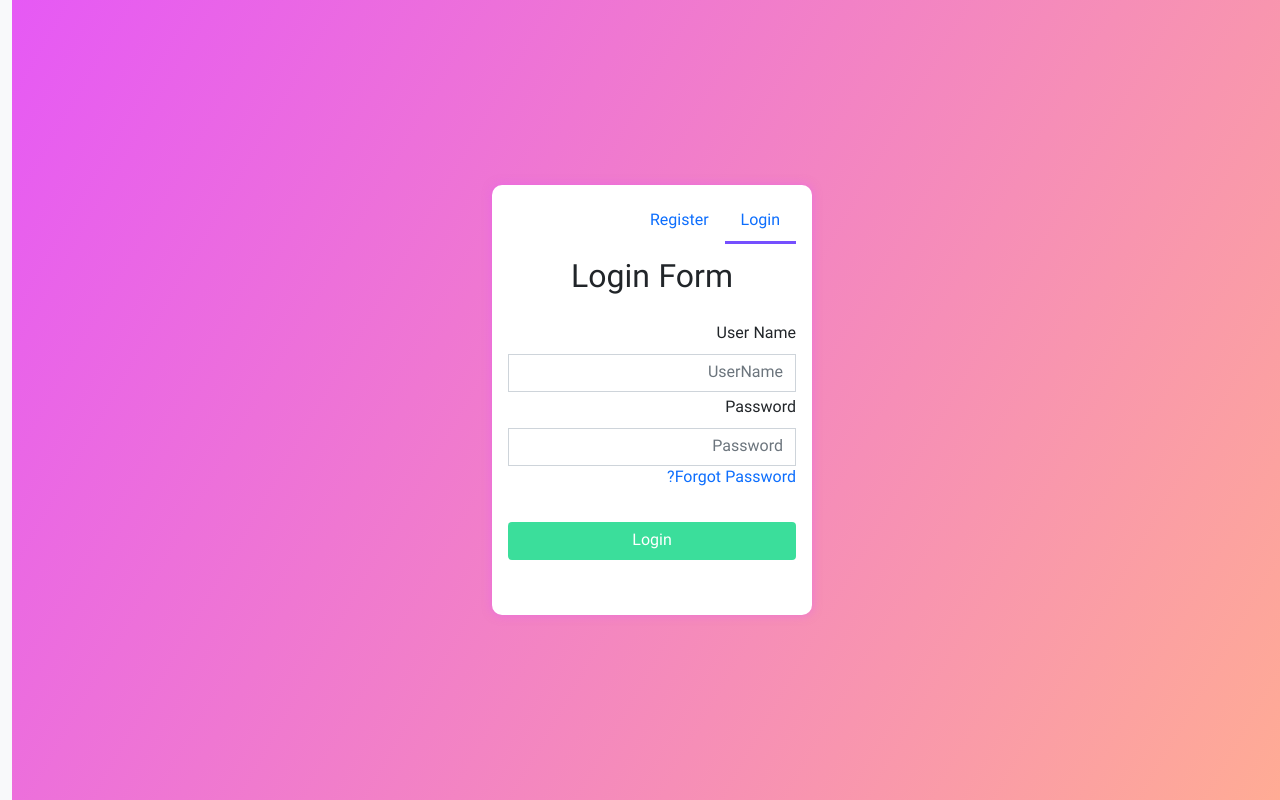
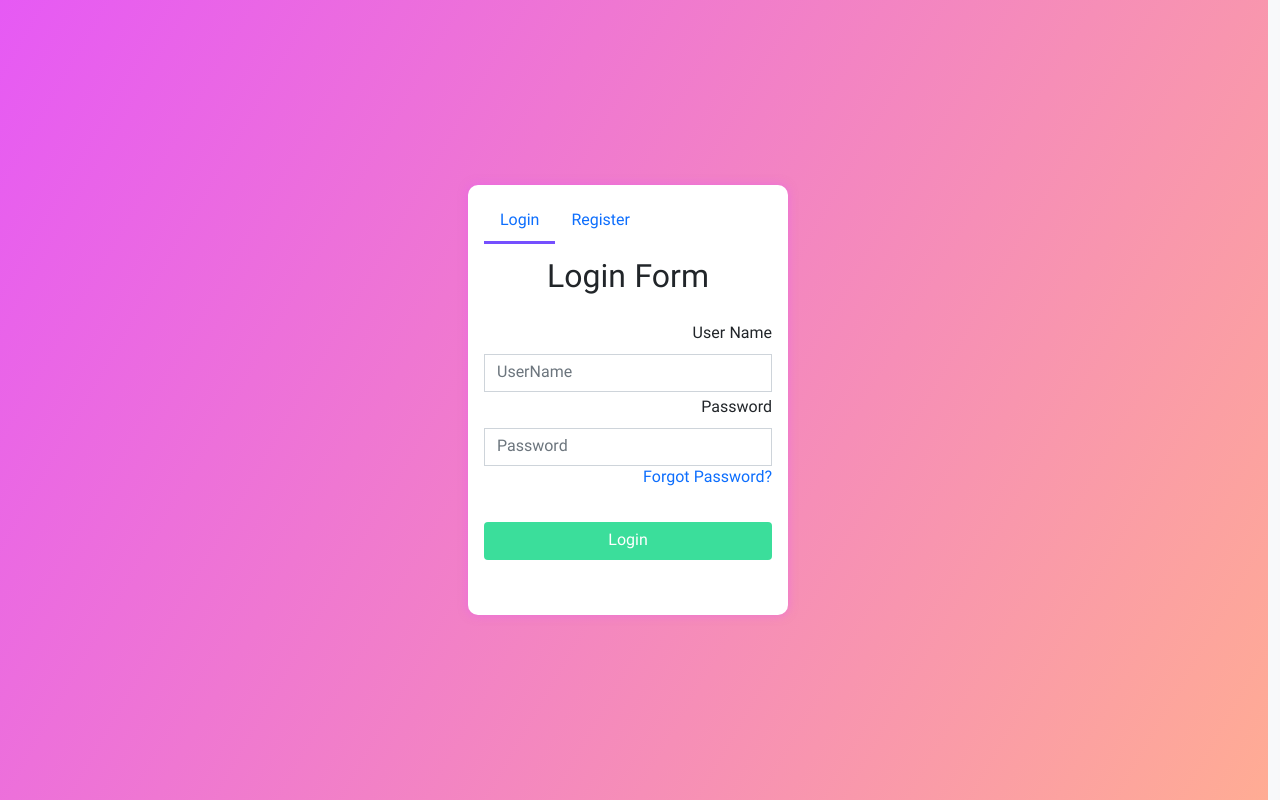
Before and after one commit to abolfazld/eshop, a Django app: template Teacher/templates/LoginRegister.html in a window 1280 px wide. Run offline with Django 3.2, Linux system fonts and the light colour scheme; the template is opened without the code that fills it, so the values that code supplies are empty; some libraries are stand-ins or nearby versions.

Commit message:
Correction Sometings in Static Base

```diff
--- a/static/Base/Css/Base/Base/Index.css
+++ b/static/Base/Css/Base/Base/Index.css
@@ -44,7 +44,7 @@
 
 @font-face {
     font-family: 'KalameBlack';
-    src: url("//static/Base/Kalameh_Black.woff");
+    src: url("/static/Base/Font/Kalameh_Black.woff");
 }
 
 @font-face {
@@ -125,7 +125,7 @@
 
 body {
     background: #e7e7e7;
-    direction: rtl;
+    direction: ltr;
     text-align: right;
 }
 
--- a/static/Base/Js/Base/Index.js
+++ b/static/Base/Js/Base/Index.js
@@ -17,8 +17,8 @@
         BtnClose1.className = 'fa fa-times BtnClose1_Alert'
 
         TextMessage.innerHTML = Text
-        BtnClose.innerText = 'بازگشت'
-        BtnOk.innerText = 'بله'
+        BtnClose.innerText = 'Cancel'
+        BtnOk.innerText = 'Yes'
 
         BtnClose.onclick = function () {
             if (FuncWhenCancel != null) {
@@ -636,7 +636,7 @@
 
 //////////////////////////////////       Sign Out Account   ////////////////////////////////////////////
 function SignOutAccount(Path = '/') {
-    CreateMessage_Alert('ایا مطمعن هستید که میخواهید از حساب کاربری خارج شوید ؟', function () {
+    CreateMessage_Alert('Are you Sure you want sign out ?', function () {
         SetCookie('QlYSqVS', 'None*_', '0', Path)
         SetCookie('YPtIeRC', 'None*_', '0', Path)
         location.reload()
@@ -935,7 +935,7 @@
     let TypeVal = i.getAttribute('TypeVal') || 'Text'
     let SetIn = i.getAttribute('SetIn') || 'Input'
     if (TypeVal == 'File') {
-        ValidationFile(i)
+        ValidationFile(i,SetIn)
     } else {
         CheckInputValidations(i, Bigger, Less, SetIn, TypeVal)
     }
@@ -959,25 +959,36 @@
 }
 
 
-function ValidationFile(Input) {
+function ValidationFile(Input, SetIn = 'Input') {
     let State = false
     let Value = Input.value
     let StateInputFile = Input.getAttribute('State')
     if (StateInputFile == 'MostGet') {
         if (Value != '' && Value != ' ' && !IsBlank(Value)) {
             State = true
-            Input.classList.add('InputValid')
         } else {
             State = false
-            Input.classList.remove('InputValid')
-            ImageFormInfo.src = ''
         }
-        Input.setAttribute('Valid', State)
-    } else {
-        Input.classList.add('InputValid')
-        Input.setAttribute('Valid', 'true')
     }
 
+    if (State == true || StateInputFile != 'MostGet') {
+        if (SetIn == 'Input') {
+            Input.classList.add('InputValid')
+        } else if (SetIn == 'Icon') {
+            let Icon = Input.parentNode.querySelector('i')
+            Icon.className = 'far fa-check-circle'
+        }
+        State = true
+    } else {
+        if (SetIn == 'Input') {
+            Input.classList.remove('InputValid')
+        } else if (SetIn == 'Icon') {
+            let Icon = Input.parentNode.querySelector('i')
+            Icon.className = 'far fa-times-circle'
+        }
+        State = false
+    }
+    Input.setAttribute('Valid', State)
     return State
 }
 
```
